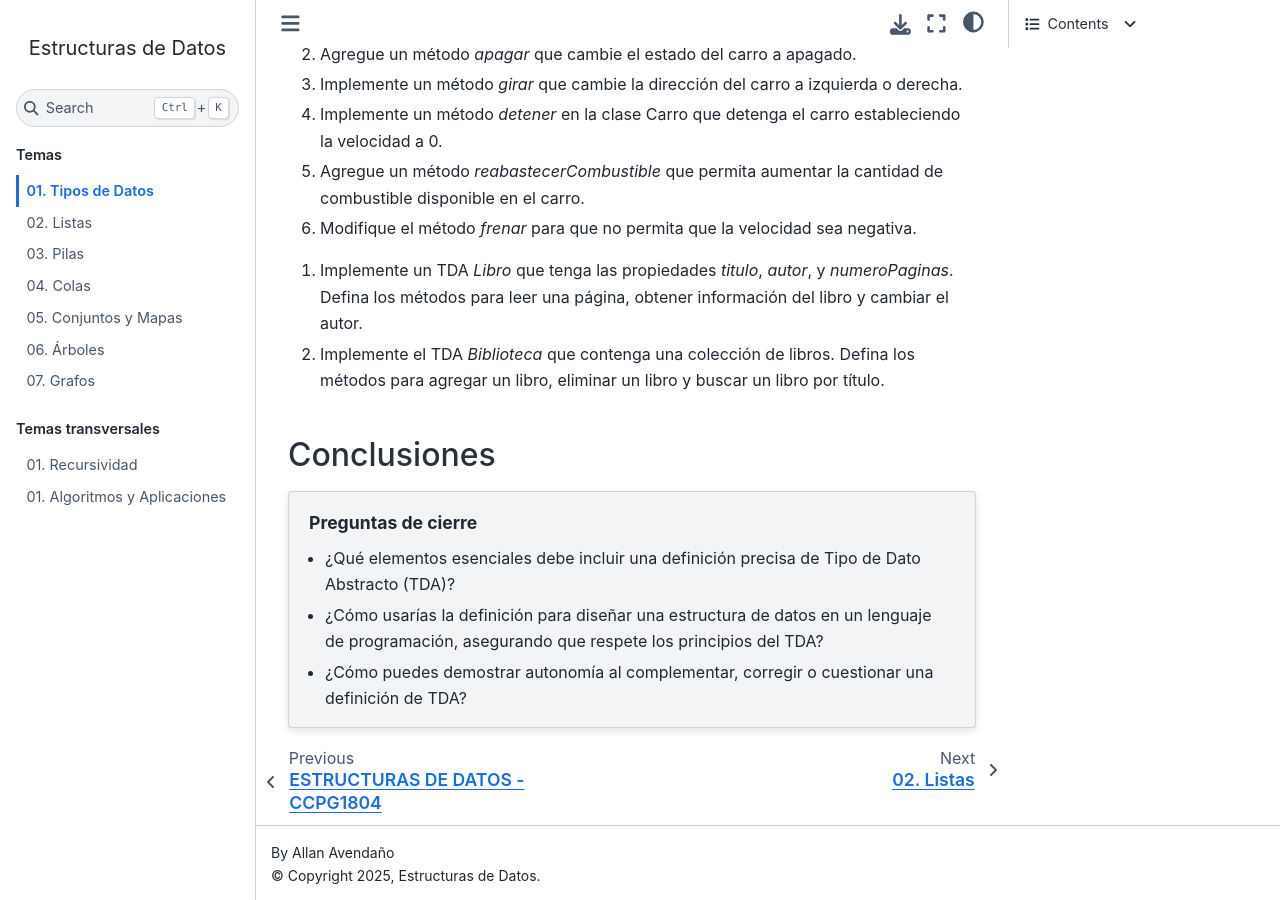
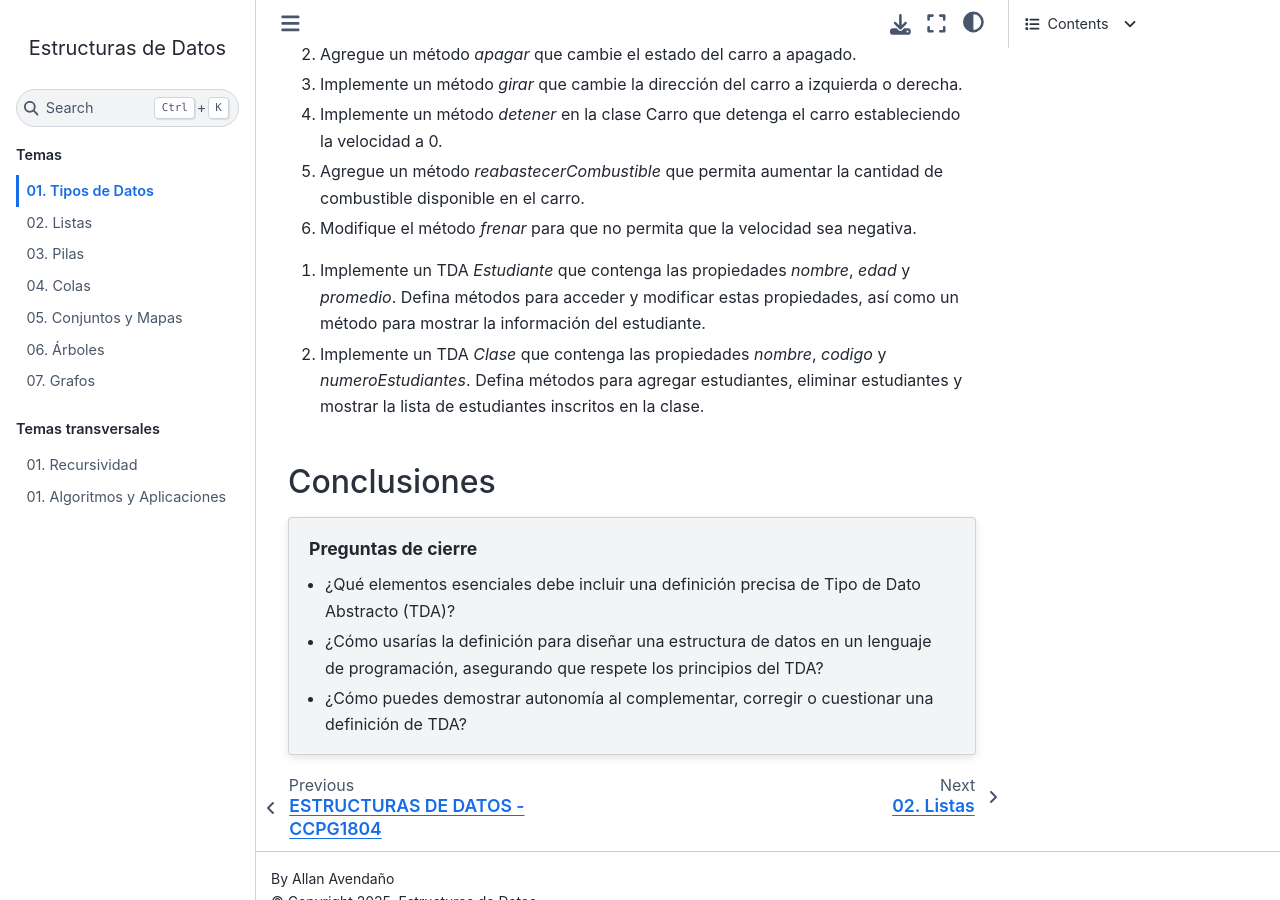
Before and after one commit to CDIAFIEC/FAQs, a Sphinx documentation site: the page built from docs/source/temas/01.tiposdedatos.rst, in a window 1280 px wide and 900 px high, scrolled down 4214 px. Built offline with Sphinx 7.4.7 and the Sphinx Book theme 1.1.4, drawn with Linux system fonts in a browser that asks for light colours.

Commit message:
TDAs y Clases

```diff
--- a/docs/source/temas/01.tiposdedatos.rst
+++ b/docs/source/temas/01.tiposdedatos.rst
@@ -328,9 +328,8 @@
 TDAs y Clases
 ^^^^^^^^^^^^^
 
-1. Implemente un TDA `Libro` que tenga las propiedades `titulo`, `autor`, y `numeroPaginas`. Defina los métodos para leer una página, obtener información del libro y cambiar el autor.
-2. Implemente el TDA `Biblioteca` que contenga una colección de libros. Defina los métodos para agregar un libro, eliminar un libro y buscar un libro por título.
-
+1. Implemente un TDA `Estudiante` que contenga las propiedades `nombre`, `edad` y `promedio`. Defina métodos para acceder y modificar estas propiedades, así como un método para mostrar la información del estudiante.
+2. Implemente un TDA `Clase` que contenga las propiedades `nombre`, `codigo` y `numeroEstudiantes`. Defina métodos para agregar estudiantes, eliminar estudiantes y mostrar la lista de estudiantes inscritos en la clase.
 
 Conclusiones
 ============
```
